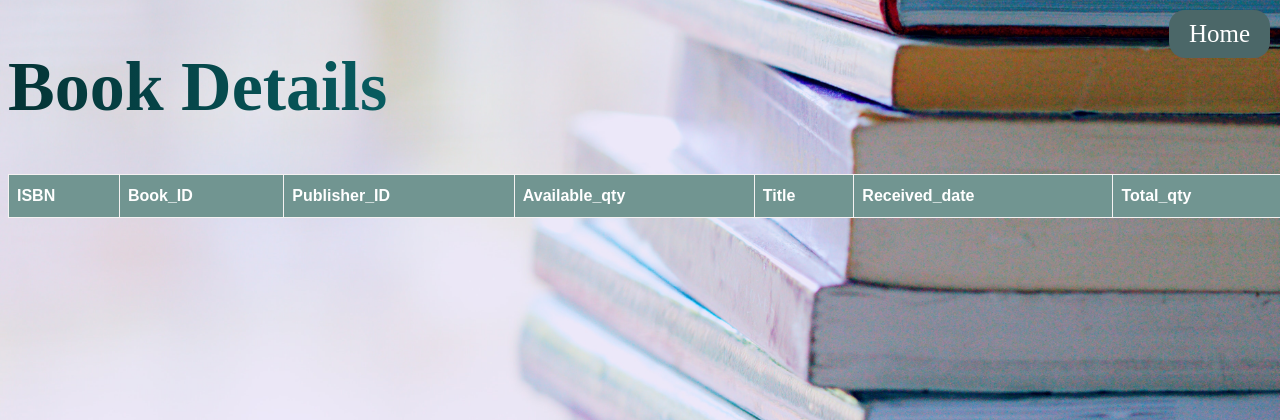
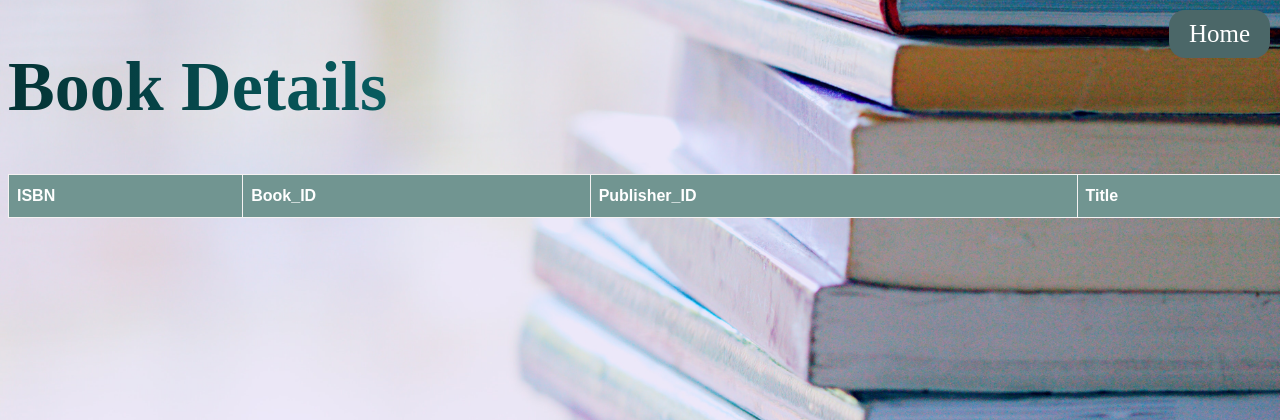
Before and after one commit to cepdnaclk/e19-co226-library-management-system, a PHP site: page /Books.php in a window 1280 px wide. Shown: the top 420 px of the page. Run offline with PHP 8.4, Linux system fonts and the light colour scheme; data that the repository does not hold is empty.

Commit message:
change book table and page

```diff
--- a/User_login_thevi/Books.php
+++ b/User_login_thevi/Books.php
@@ -36,20 +36,18 @@ mysqli_close($conn);
                     <th>ISBN</th>
                     <th>Book_ID</th>
                     <th>Publisher_ID</th>
-                    <th>Available_qty</th>
                     <th>Title</th>
-                    <th>Received_date</th>
-                    <th>Total_qty</th>
+
+
                 </tr>
                 <?php foreach($BookArray as $book): ?>
                 <tr>
                     <td><?php echo $book['ISBN']; ?></td>
                     <td><?php echo $book['Book_ID']; ?></td>
                     <td><?php echo $book['Publisher_ID']; ?> </td>
-                    <td><?php echo $book['Available_qty'] ; ?> </td>
                     <td><?php echo $book['Title'] ; ?> </td>
-                    <td><?php echo $book['Received_date']; ?> </td>
-                    <td><?php echo $book['Total_qty']; ?> </td>
+
+
                 </tr>
                 <?php endforeach; ?>
 
```
